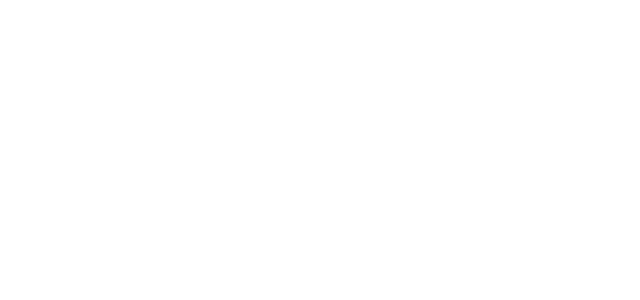
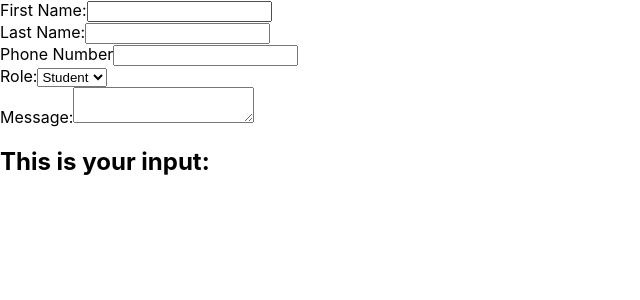
Before and after one commit to laurielim/REACT21K_REACT_JS, a React (Create React App) app in the folder task-05-forms/: page / in a window 1280 px wide. Shown: the top 300 px of the page, without its empty margins (0-640 px from the left). Built offline with nearby package versions, Linux system fonts and the light colour scheme.

Commit message:
create components Form and View

```diff
--- a/task-05-forms/src/App.js
+++ b/task-05-forms/src/App.js
@@ -1,7 +1,17 @@
-import "./App.css";
+import React, { Component } from "react";
+import Form from "./Components/Form";
+import View from "./Components/View";
 
-function App() {
-  return <div className="App"></div>;
+class App extends Component {
+  state = {};
+  render() {
+    return (
+      <div className="container">
+        <Form />
+        <View />
+      </div>
+    );
+  }
 }
 
 export default App;
--- /dev/null
+++ b/task-05-forms/src/Components/Form.js
@@ -0,0 +1,56 @@
+import React from "react";
+
+const Form = (props) => {
+  return (
+    <section className="form-container">
+      <form id="form">
+        <div className="user-input">
+          <label htmlFor="firstName">First Name:</label>
+          <input
+            onChange={props.input}
+            type="text"
+            id="firstName"
+            name="firstName"
+          />
+        </div>
+        <div className="user-input">
+          <label htmlFor="lastName">Last Name:</label>
+          <input
+            onChange={props.input}
+            type="text"
+            id="lastName"
+            name="lastName"
+          />
+        </div>
+        <div className="user-input">
+          <label htmlFor="phoneNumber">Phone Number</label>
+          <input
+            onChange={props.input}
+            type="text"
+            id="phoneNumber"
+            name="phoneNumber"
+            pattern="\+?\s*([0-9][\s-]*){1,15}$"
+          />
+        </div>
+        <div className="user-input">
+          <label htmlFor="role">Role:</label>
+
+          <select onChange={props.input} name="role" id="role" form="form">
+            <option value="student">Student</option>
+            <option value="teacher">Teacher</option>
+          </select>
+        </div>
+        <div className="user-input">
+          <label htmlFor="message">Message:</label>
+          <textarea
+            onChange={props.input}
+            name="message"
+            id="message"
+          ></textarea>
+        </div>
+      </form>
+    </section>
+  );
+};
+
+export default Form;
--- /dev/null
+++ b/task-05-forms/src/Components/View.js
@@ -0,0 +1,16 @@
+import React from "react";
+
+const View = (props) => {
+  return (
+    <section className="view-container">
+      <h2>This is your input:</h2>
+      <p>{props.firstName}</p>
+      <p>{props.lastName}</p>
+      <p>{props.phoneNumber}</p>
+      <p>{props.role}</p>
+      <p>{props.message}</p>
+    </section>
+  );
+};
+
+export default View;
```
